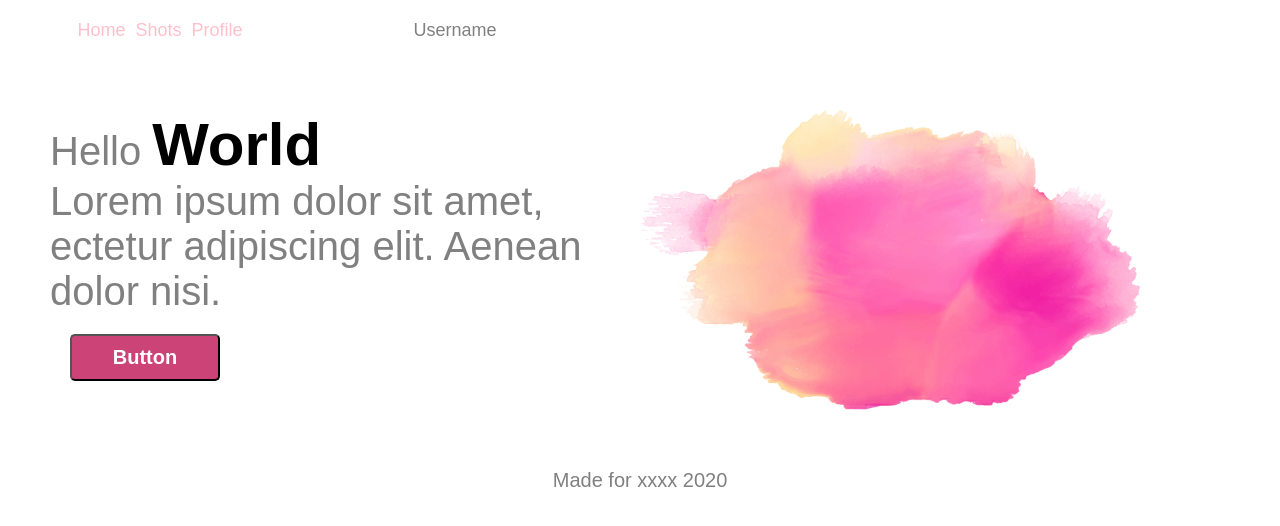
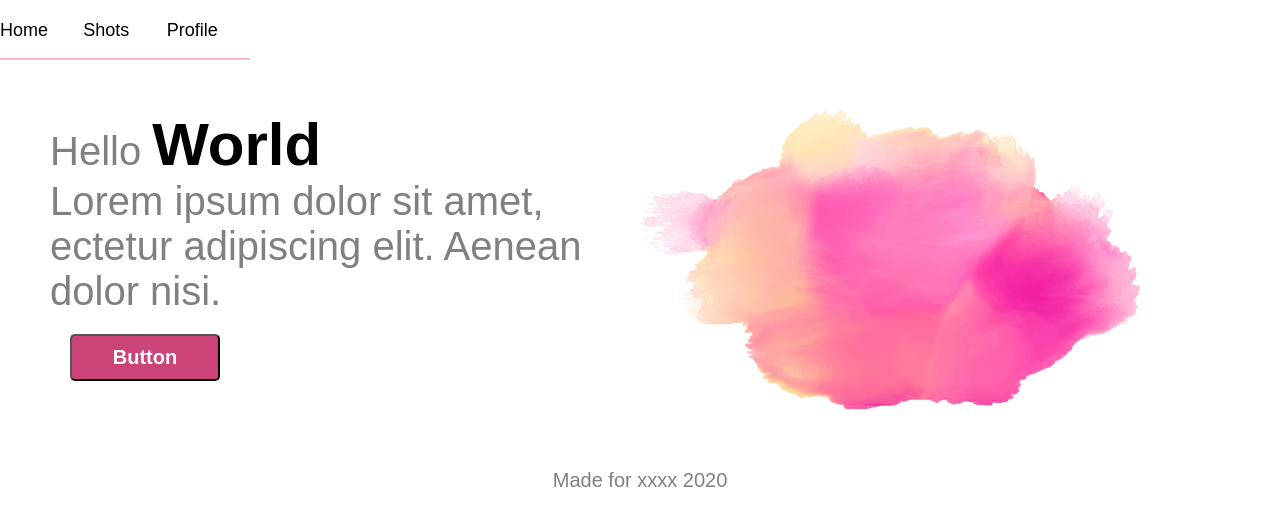
Before and after one commit to FernandoTorresL/ejercicio_maqueta01, a plain HTML site: page index.html in a window 1280 px wide. Drawn offline with Linux system fonts and the light colour scheme.

Commit message:
Change nav to buttons. Add hover and styles to buttons

```diff
--- a/css/index.css
+++ b/css/index.css
@@ -10,34 +10,55 @@ a {
 	cursor: pointer;
 }
 
-header nav {
+header {
 	display: grid;
 	grid-template-columns: 1fr 1fr;
 	font-size: 18px;
 	width: 100%;
 	height: 60px;
 	display: flex;
-	justify-content: flex-start;
+
 }
 
-header nav ul {
+header nav {
 	grid-column: 1;
 	width: 250px;
 	height: auto;
 	display: flex;
 	list-style: none;
-	justify-content: center;
-	align-items: center;
+	margin-right: 10px;
+	justify-content: flex-start;
 }
 
-.nav-right-section a {
-	margin-right: 10px;
-	color: pink;
+header nav button {
+	grid-column: 1;
+	width: 250px;
+	height: auto;
+	display: flex;
+	list-style: none;
+	margin-top: 20px;
+	margin-right: 0px;
+	padding-right: 20px;
+	font-size: 18px;
+	color: black;
+	background-color: inherit;
+	border: none;
+	justify-content: flex-start;
+	border-bottom: solid 2px lightpink;
+	padding: 0px 0px 30px;
+}
+
+header nav button:hover {
+	color: #cc4477;
+	border-bottom: solid 5px;
+	padding: 0px 0px 30px;
 }
 
 .nav-left-section a {
+	grid-column: 2;
 	align-items: flex-end;
 	color: gray;
+	justify-content: flex-end;
 }
 
 main {
--- a/index.html
+++ b/index.html
@@ -10,23 +10,9 @@
 
 	<header>
 		<nav>
-			<ul class="nav-right-section">
-				<li >
-					<a href="">Home</a>
-				</li>
-				<li>
-					<a href="">Shots</a>
-				</li>
-				<li>
-					<a href="">Profile</a>
-				</li>
-			</ul>
-
-			<ul class="nav-left-section">
-				<li>
-					<a href="">Username</a>
-				</li>
-			</ul>
+			<button>Home</button>
+			<button>Shots</button>
+			<button>Profile</button>
 		</nav>
 	</header>
 
```
